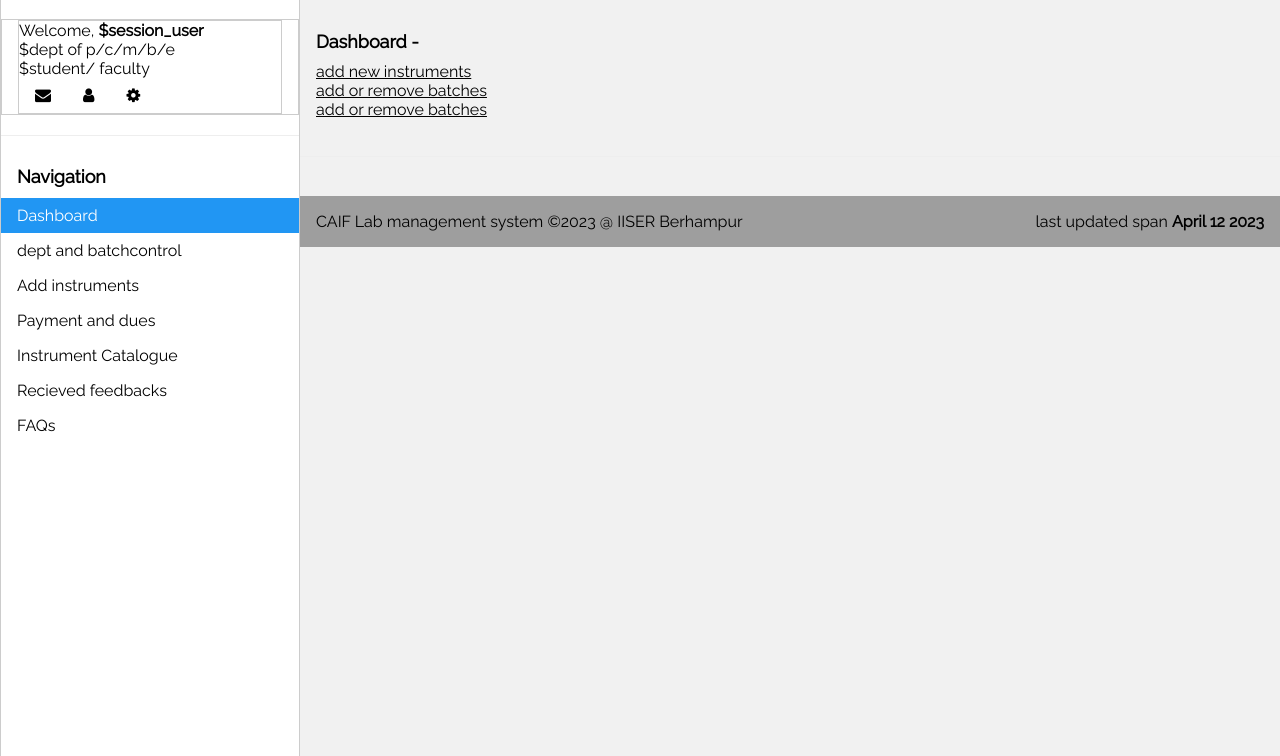
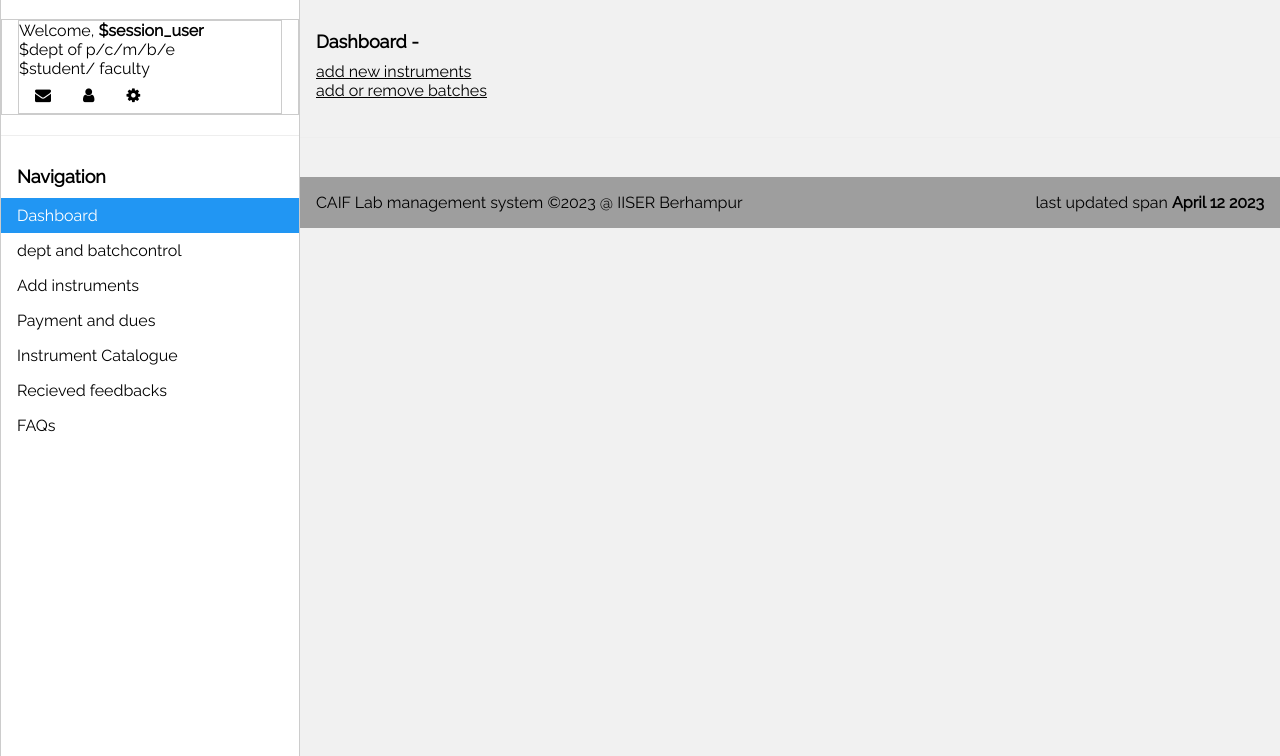
Before and after one commit to Subbrat/demovw, a PHP site: page /admin/index.php in a window 1280 px wide. Shown: the part 44-800 px from the top of the page. Run offline with PHP 8.4, Linux system fonts and the light colour scheme.

Commit message:
Update index.php

```diff
--- a/admin/index.php
+++ b/admin/index.php
@@ -65,8 +65,6 @@
         <div class="s-container">
             <a href="./inst2.php">add new instruments</a><br>
             <a href="./editaccs.php">add or remove batches</a><br>
-            <a href="./editaccs.php">add or remove batches</a><br>
-
         </div>
         <div class="s-center">
         </div>
```
